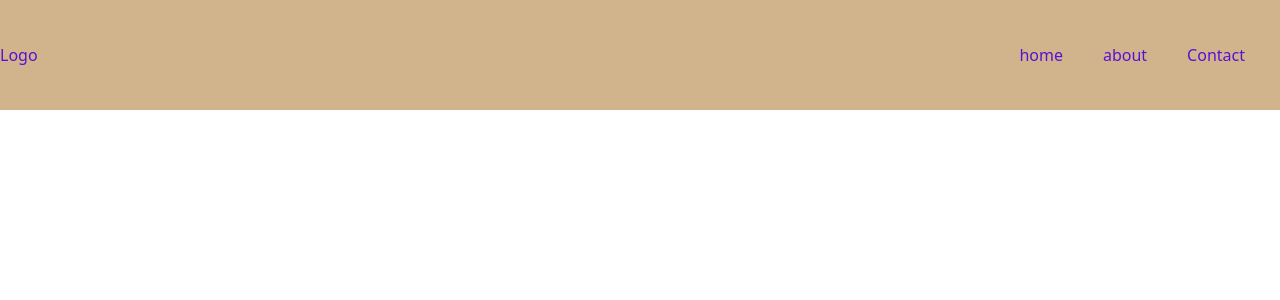
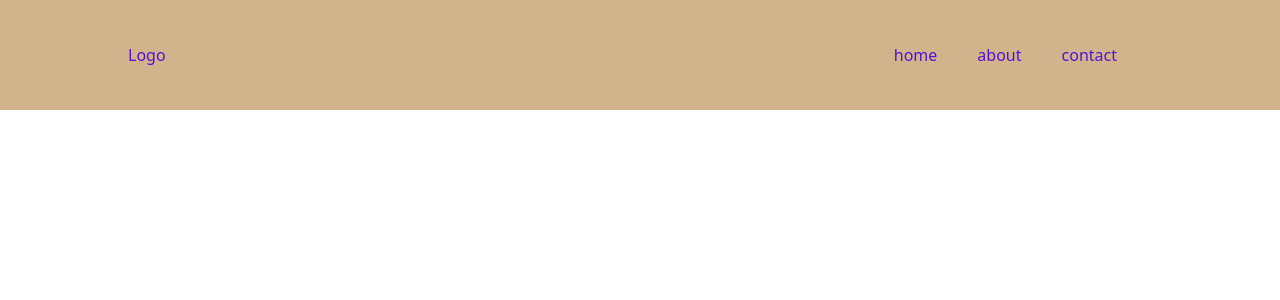
Before and after one commit to llcain/react-header, a React (Create React App) app: page / in a window 1280 px wide. Shown: the top 300 px of the page. Built offline with nearby package versions, Linux system fonts and the light colour scheme.

Commit message:
Updated navigation

```diff
--- a/src/App.js
+++ b/src/App.js
@@ -8,7 +8,6 @@ function App() {
   return (
     <div className="App">
       <Header />
-
     </div>
   );
 }
--- a/src/components/Header/Header.css
+++ b/src/components/Header/Header.css
@@ -1,6 +1,7 @@
 .header {
   color: rgb(91, 15, 211);
-  display: inline;
+  width: 80%;
+  margin: 0 auto;
 }
 
 .navbar {
--- a/src/components/Header/Header.js
+++ b/src/components/Header/Header.js
@@ -2,7 +2,7 @@ import React from "react";
 // import image from '../../image/Art.jpg';
 
 const Header = () => (
-    <div className="header">
+    <header className="header">
         <nav className="navbar">
             <div className="logo">
                 Logo
@@ -10,13 +10,13 @@ const Header = () => (
             <ul className="nav-links">
                 <li>home</li>
                 <li>about</li>
-                <li>Contact</li>
+                <li>contact</li>
             </ul>
         </nav>
 
         {/* <img src={image} alt="Art"/> */}
 
-    </div>
+    </header>
 )
 
 export default Header;
--- a/src/components/Header/Header.scss
+++ b/src/components/Header/Header.scss
@@ -2,11 +2,13 @@ $color-secondary: rgb(91, 15, 211);
 
 .header {
   color: $color-secondary;
-  display: inline;
+  width: 80%;
+  margin: 0 auto;
 }
 
 .navbar {
   display: flex;
+
 
 }
 
```
Also changed, not shown: 1 other file (tests, documents, lock files or other folders).
